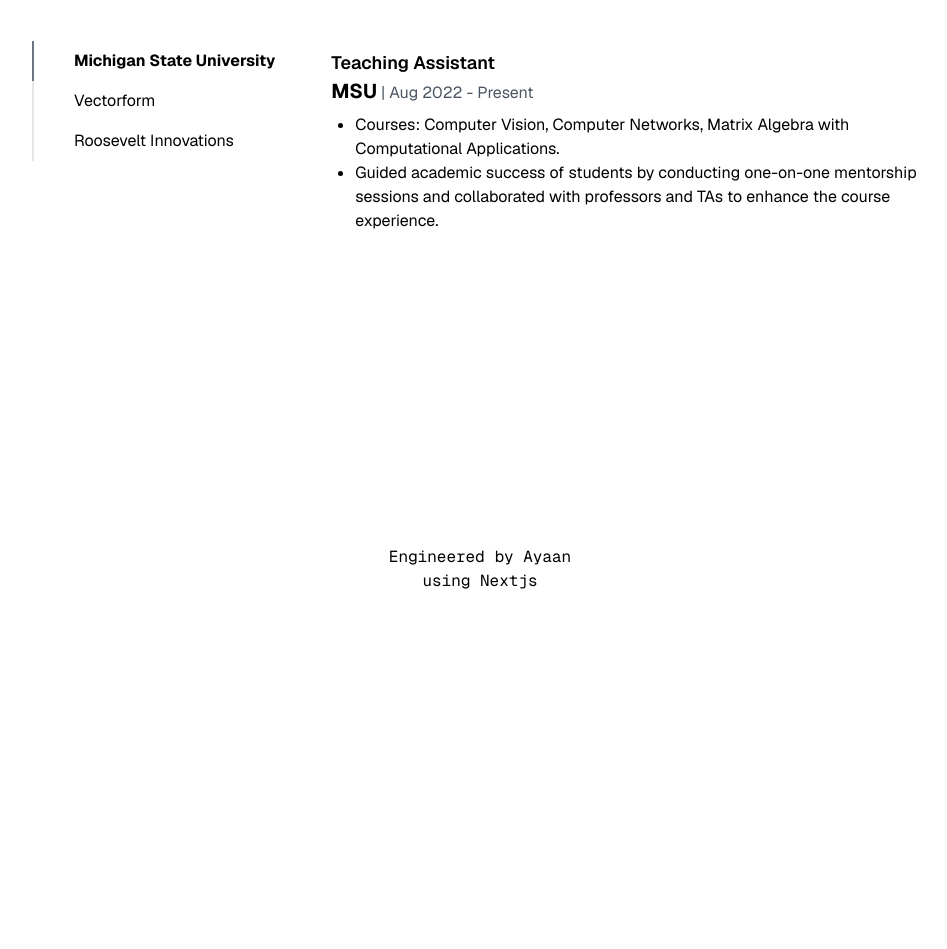
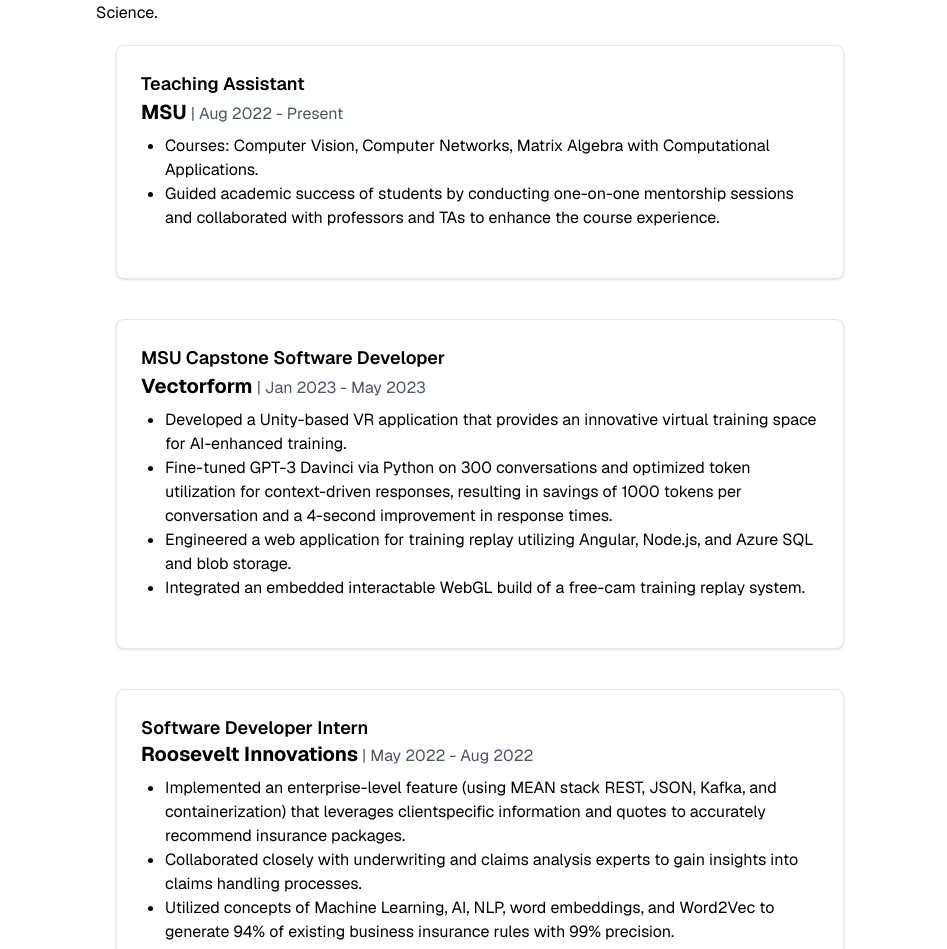
Before and after one commit to ayaanmayooq/portfolio, a Next.js app: page / in a window 1280 px wide. Shown: the part 243-1192 px from the top of the page, without its empty margins (160-1107 px from the left). Before the commit the page ends 856 px from the top, so only its background shows below. Built offline with nearby package versions, Linux system fonts and the light colour scheme.

Commit message:
wprk cards

```diff
--- a/app/layout.tsx
+++ b/app/layout.tsx
@@ -19,7 +19,7 @@
 {/*            <Head>
                 <link rel="shortcut icon" href="./favicon.ico" />
             </Head>*/}
-            <body className="antialiased max-w-4xl h-screen flex flex-col md:flex-row mx-4 mt-8 lg:mx-auto">
+            <body className="antialiased max-w-3xl h-screen flex flex-col md:flex-row mx-4 mt-8 lg:mx-auto">
                 <main className="flex-auto min-w-0 mt-6 h-full flex flex-col px-2 md:px-0">
                     {/* Navbar */}
                     <Navbar />
--- a/app/page.tsx
+++ b/app/page.tsx
@@ -13,10 +13,85 @@
                 <a href="https://msu.edu/" className="link link-underline link-underline-black text-[#18453B] text-xl font-bold">Michigan State University</a>
                 &nbsp;pursuing my BS/MS in Computer Science.</p>
 
-            <div className="mt-10 pb-40 ">
+            {/* <div className="mt-10 pb-40 ">
                 <VerticalTabs />
+            </div> */}
+
+            <div className='flex flex-col justify-center'>
+
+            <div className='m-5'>
+                <a href="#" className="block p-6 bg-white border border-gray-200 rounded-lg shadow hover:bg-gray-100 dark:bg-gray-800 dark:border-gray-700 dark:hover:bg-gray-700">
+
+                {/* <h5 className="mb-2 text-2xl font-bold tracking-tight text-gray-900 dark:text-white">Teaching Assistant</h5>
+                <p className="font-normal text-gray-700 dark:text-gray-400">Here are the biggest enterprise technology acquisitions of 2021 so far, in reverse chronological order.</p> */}
+
+                        <div className="mb-6">
+                            <h3 className="text-lg font-semibold">Teaching Assistant</h3>
+                            <p className="text-gray-600">
+                                <a href="https://msu.edu/" target="_blank" className="text-xl font-bold">
+                                    <span className="link link-underline link-underline-black text-black">
+                                        MSU
+                                    </span>
+                                </a> | Aug 2022 - Present</p>
+                            <ul className="list-disc pl-6 mt-2">
+                                <li>Courses: Computer Vision, Computer Networks, Matrix Algebra with Computational Applications.</li>
+                                <li>Guided academic success of students by conducting one-on-one mentorship sessions and collaborated with professors and
+                                    TAs to enhance the course experience.</li>
+                            </ul>
+                        </div>
+
+                    </a>
+                </div>
+
+                <div className='m-5'>
+                <a href="#" className="block p-6 bg-white border border-gray-200 rounded-lg shadow hover:bg-gray-100 dark:bg-gray-800 dark:border-gray-700 dark:hover:bg-gray-700">
+
+                {/* <h5 className="mb-2 text-2xl font-bold tracking-tight text-gray-900 dark:text-white">Teaching Assistant</h5>
+                <p className="font-normal text-gray-700 dark:text-gray-400">Here are the biggest enterprise technology acquisitions of 2021 so far, in reverse chronological order.</p> */}
+                        <div className="mb-6">
+                            <h3 className="text-lg font-semibold">MSU Capstone Software Developer</h3>
+                            <p className="text-gray-600">
+                                <a href="https://www.vectorform.com/" target="_blank" className="text-xl font-bold">
+                                    <span className="link link-underline link-underline-black text-black">
+                                        Vectorform
+                                    </span>
+                                </a> | Jan 2023 - May 2023</p>
+                            <ul className="list-disc pl-6 mt-2">
+                                <li>Developed a Unity-based VR application that provides an innovative virtual training space for AI-enhanced training.</li>
+                                <li>Fine-tuned GPT-3 Davinci via Python on 300 conversations and optimized token utilization for context-driven responses,
+                                    resulting in savings of 1000 tokens per conversation and a 4-second improvement in response times.</li>
+                                <li>Engineered a web application for training replay utilizing Angular, Node.js, and Azure SQL and blob storage.</li>
+                                <li>Integrated an embedded interactable WebGL build of a free-cam training replay system.</li>
+                            </ul>
+                        </div>
+                </a>
+                </div>
+
+                <div className='m-5'>
+                <a href="#" className="block p-6 bg-white border border-gray-200 rounded-lg shadow hover:bg-gray-100 dark:bg-gray-800 dark:border-gray-700 dark:hover:bg-gray-700">
+
+                {/* <h5 className="mb-2 text-2xl font-bold tracking-tight text-gray-900 dark:text-white">Teaching Assistant</h5>
+                <p className="font-normal text-gray-700 dark:text-gray-400">Here are the biggest enterprise technology acquisitions of 2021 so far, in reverse chronological order.</p> */}
+                        <div className="mb-6">
+                            <h3 className="text-lg font-semibold">Software Developer Intern</h3>
+                            <p className="text-gray-600">
+                                <a href="https://rooseveltinnovations.com/" target="_blank" className="text-xl font-bold leading-tight">
+                                    <span className="link link-underline link-underline-black text-black">
+                                        Roosevelt Innovations
+                                    </span>
+                                </a> | May 2022 - Aug 2022</p>
+                            <ul className="list-disc pl-6 mt-2">
+                                <li>Implemented an enterprise-level feature (using MEAN stack REST, JSON, Kafka, and containerization) that leverages
+                                    clientspecific information and quotes to accurately recommend insurance packages.</li>
+                                <li>Collaborated closely with underwriting and claims analysis experts to gain insights into claims handling processes.</li>
+                                <li>Utilized concepts of Machine Learning, AI, NLP, word embeddings, and Word2Vec to generate 94% of existing business
+                                    insurance rules with 99% precision.</li>
+                            </ul>
+                        </div>
+                </a>
+                </div>
+
             </div>
-
 
 
 
```
